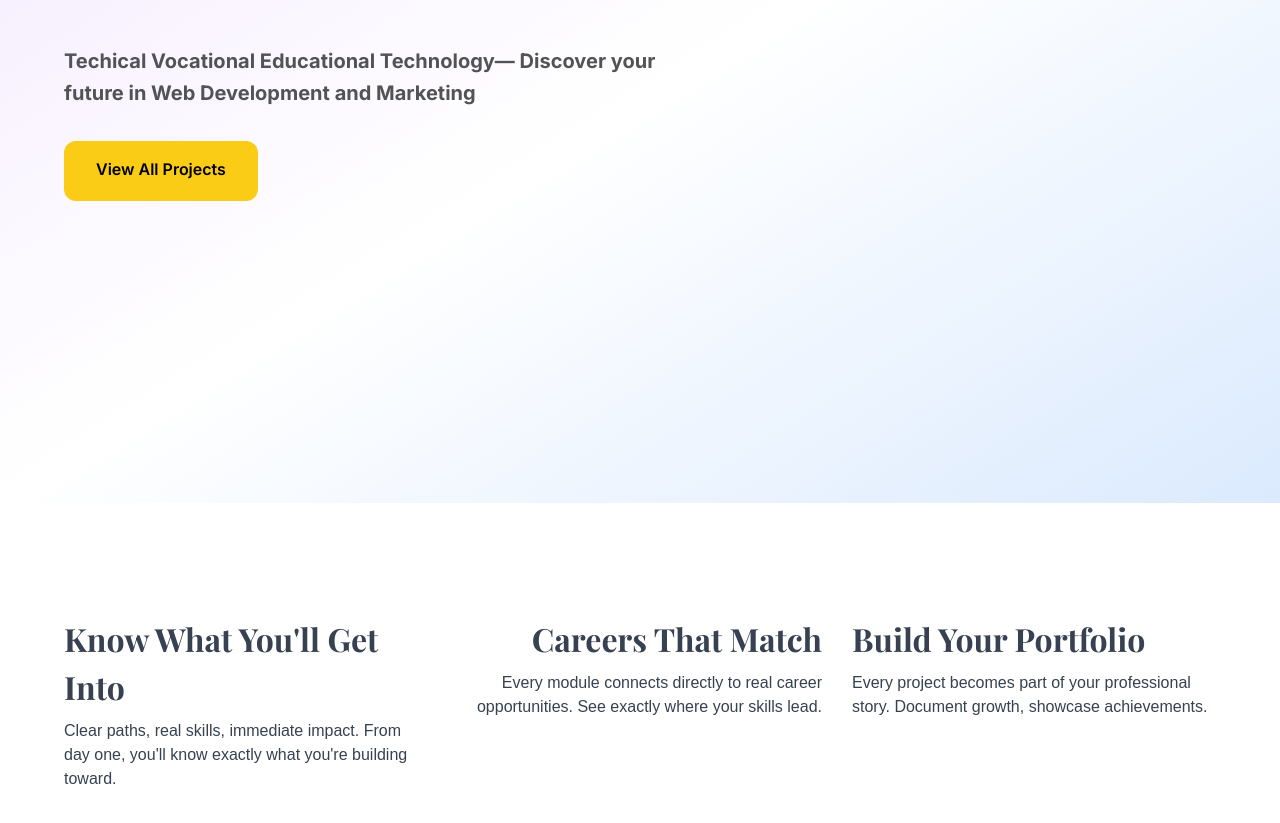
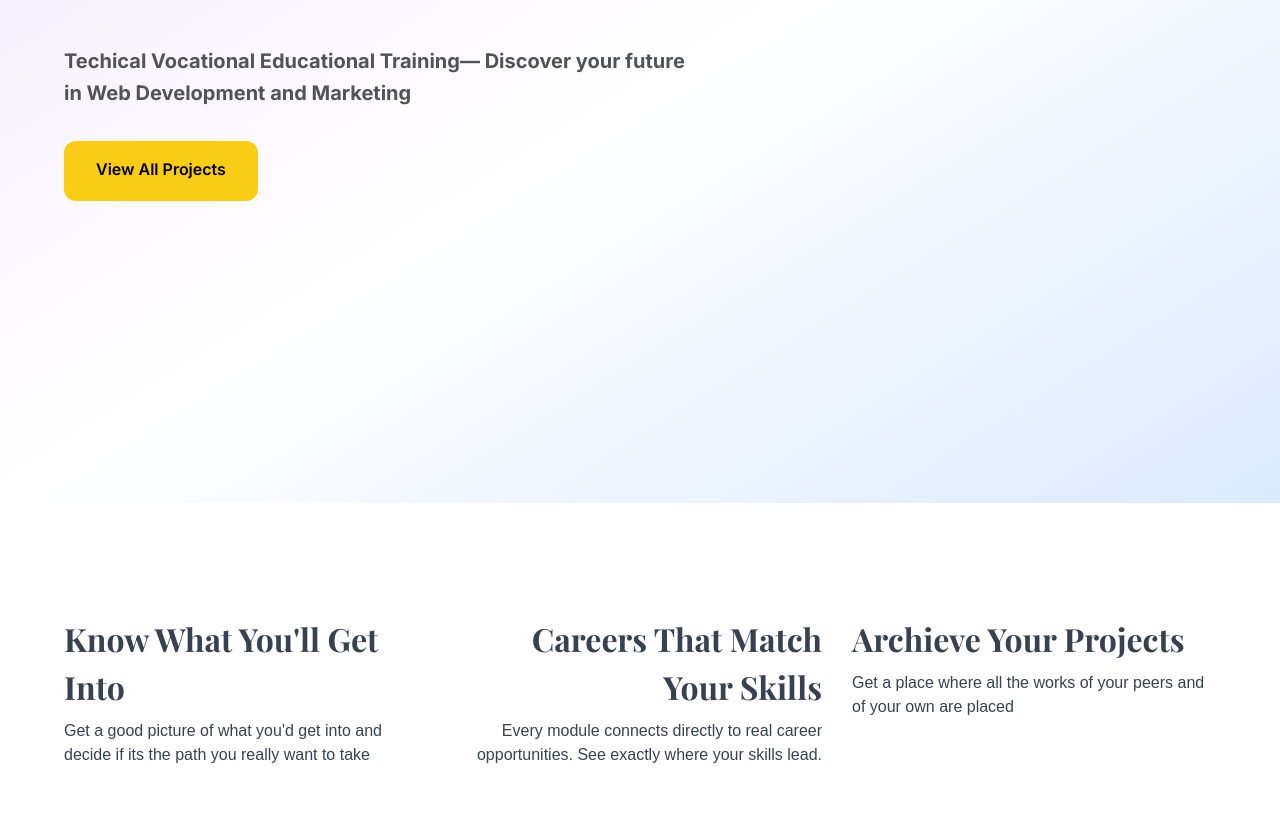
Before and after one commit to spyderio/TVET4, a plain HTML site: page index.html in a window 1280 px wide. Shown: the part 297-1120 px from the top of the page. Drawn offline with nearby package versions, Linux system fonts and the light colour scheme.

Commit message:
Update index.html

```diff
--- a/index.html
+++ b/index.html
@@ -43,7 +43,7 @@
                   <div class="home-text">
                     <h1 class="home-title">TVET</h1>
                     <p class="home-subtitle">
-                      Techical Vocational Educational Technology— Discover your future in Web Development and Marketing
+                      Techical Vocational Educational Training— Discover your future in Web Development and Marketing
                     </p>
                     <div class="home-buttons">
                       <a href="student-projects.html" class="btn-view">
@@ -63,17 +63,17 @@
 
       <div class="info-box">
         <h3 class="info-title">Know What You'll Get Into</h3>
-        <p class="info-text">Clear paths, real skills, immediate impact. From day one, you'll know exactly what you're building toward.</p>
+        <p class="info-text">Get a good picture of what you'd get into and decide if its the path you really want to take</p>
       </div>
 
       <div class="info-box" style="text-align:right;">
-        <h3 class="info-title">Careers That Match</h3>
+        <h3 class="info-title">Careers That Match Your Skills</h3>
         <p class="info-text">Every module connects directly to real career opportunities. See exactly where your skills lead.</p>
       </div>
 
       <div class="info-box">
-        <h3 class="info-title">Build Your Portfolio</h3>
-        <p class="info-text">Every project becomes part of your professional story. Document growth, showcase achievements.</p>
+        <h3 class="info-title">Archieve Your Projects</h3>
+        <p class="info-text">Get a place where all the works of your peers and of your own are placed</p>
       </div>
 
     </div>
```
